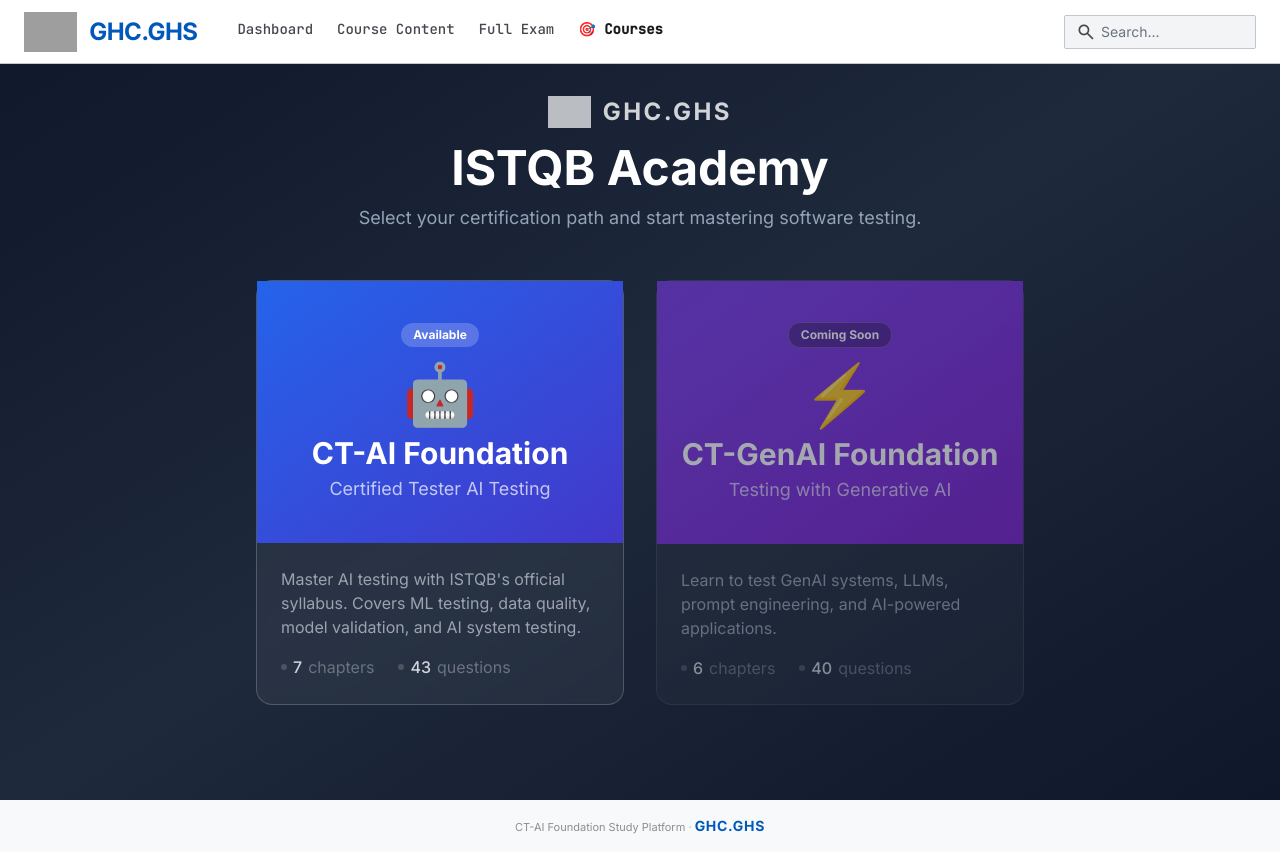
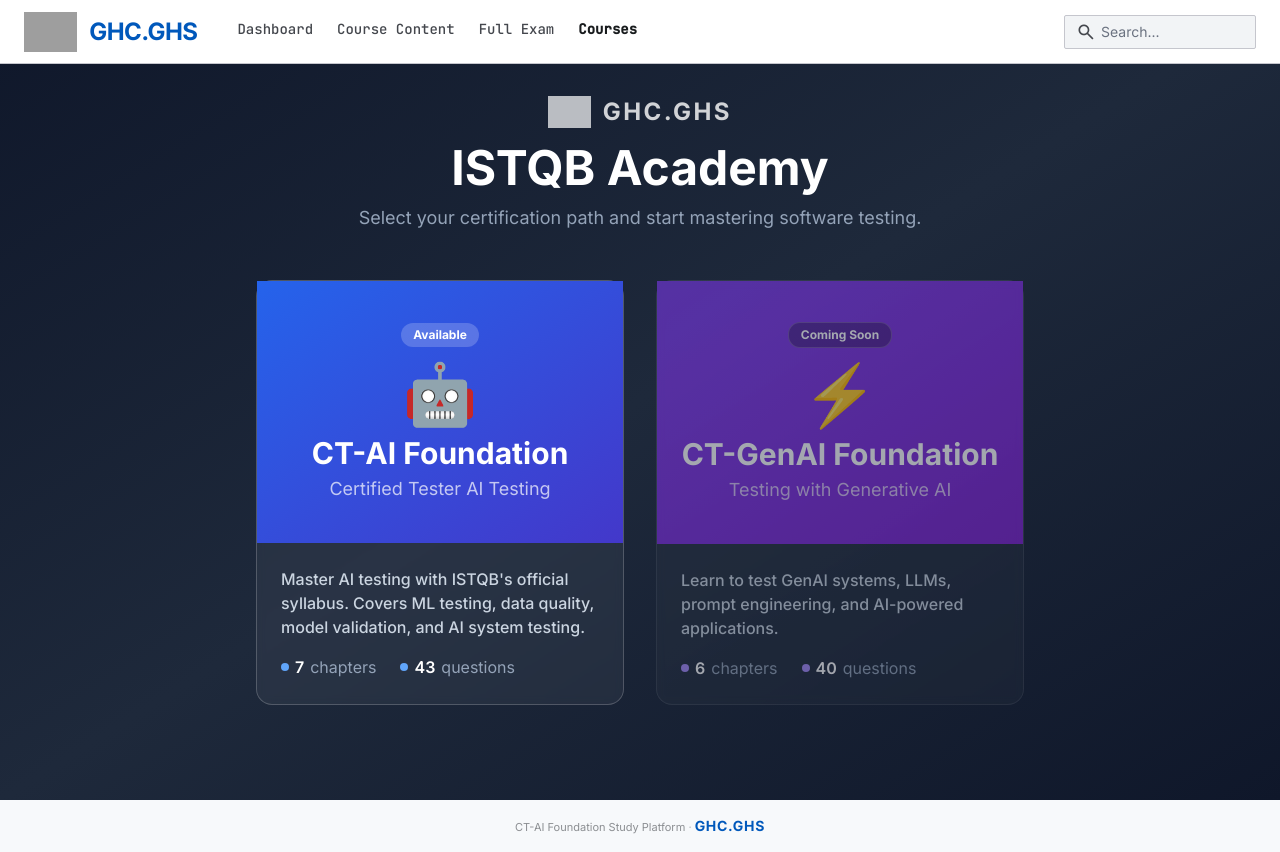
Before and after one commit to BrothersCreateApplication/CT-AI, a website: page index.html in a window 1280 px wide. Drawn offline with nearby package versions, Linux system fonts and the light colour scheme; grey boxes are pictures that could not be loaded.

Commit message:
Course selector: vibrant text colors, remove dart emoji from nav

```diff
--- a/app.js
+++ b/app.js
@@ -63,10 +63,10 @@ function showCourseSelector() {
       + '<p class="text-base md:text-lg text-white/70">' + c.subtitle + '</p>'
       + '</div>'
       + '<div class="p-5 md:p-6">'
-      + '<p class="text-sm md:text-base text-gray-400 mb-4 leading-relaxed">' + c.desc + '</p>'
-      + '<div class="flex items-center gap-4 md:gap-6 text-sm md:text-base text-gray-500">'
-      + '<span class="flex items-center gap-1.5"><span class="w-1.5 h-1.5 rounded-full bg-gray-600"></span> <span class="text-gray-300 font-medium">' + c.chapters + '</span> chapters</span>'
-      + '<span class="flex items-center gap-1.5"><span class="w-1.5 h-1.5 rounded-full bg-gray-600"></span> <span class="text-gray-300 font-medium">' + c.questions + '</span> questions</span>'
+      + '<p class="text-sm md:text-base text-slate-300 mb-4 leading-relaxed font-medium">' + c.desc + '</p>'
+      + '<div class="flex items-center gap-4 md:gap-6 text-sm md:text-base text-slate-400">'
+      + '<span class="flex items-center gap-1.5"><span class="w-2 h-2 rounded-full ' + (id === 'ct-ai' ? 'bg-blue-400' : 'bg-violet-400') + '"></span> <span class="text-white font-semibold">' + c.chapters + '</span> chapters</span>'
+      + '<span class="flex items-center gap-1.5"><span class="w-2 h-2 rounded-full ' + (id === 'ct-ai' ? 'bg-blue-400' : 'bg-violet-400') + '"></span> <span class="text-white font-semibold">' + c.questions + '</span> questions</span>'
       + '</div>'
       + '</div></div>';
   });
--- a/index.html
+++ b/index.html
@@ -86,7 +86,7 @@ code { font-family: 'JetBrains Mono', monospace; }
         <a href="#dashboard" class="nav-link text-label-md font-label text-on-surface-variant hover:text-secondary no-underline pb-1 border-b-2 border-transparent transition-all" onclick="setActiveNav(this)">Dashboard</a>
         <a href="#chapter-1" class="nav-link text-label-md font-label text-on-surface-variant hover:text-secondary no-underline pb-1 border-b-2 border-transparent transition-all" onclick="setActiveNav(this)">Course Content</a>
         <a href="#full-exam" class="nav-link text-label-md font-label text-on-surface-variant hover:text-secondary no-underline pb-1 border-b-2 border-transparent transition-all" onclick="setActiveNav(this)">Full Exam</a>
-        <a href="#course-select" class="nav-link text-label-md font-label text-secondary font-bold no-underline pb-1 border-b-2 border-transparent transition-all" onclick="setActiveNav(this)">🎯 Courses</a>
+        <a href="#course-select" class="nav-link text-label-md font-label text-secondary font-bold no-underline pb-1 border-b-2 border-transparent transition-all" onclick="setActiveNav(this)">Courses</a>
       </nav>
     </div>
     <div class="flex items-center gap-3">
```
